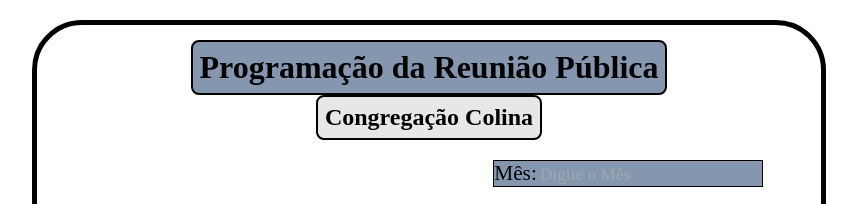
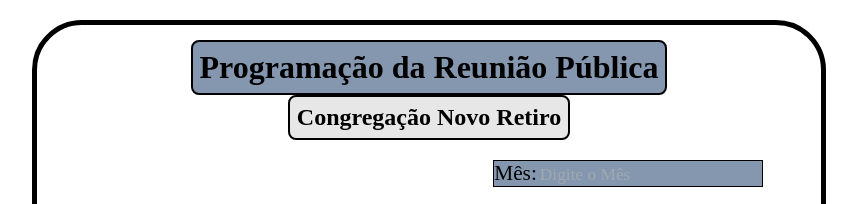
Before and after one commit to arthurdsfigueiredo/reuniao-publica, a plain HTML site: page index.html in a window 1280 px wide. Shown: the top 204 px of the page, without its empty margins (211-1068 px from the left). Drawn offline with Linux system fonts and the light colour scheme.

Commit message:
Update index.html

```diff
--- a/index.html
+++ b/index.html
@@ -12,7 +12,7 @@
     <main class="caixa" id="area-impressao">
         <div class="titulos">
             <h1>Programação da Reunião Pública</h1>
-            <h2>Congregação Colina</h2>
+            <h2>Congregação Novo Retiro</h2>
         </div>
 
         <div class="mes">
```
